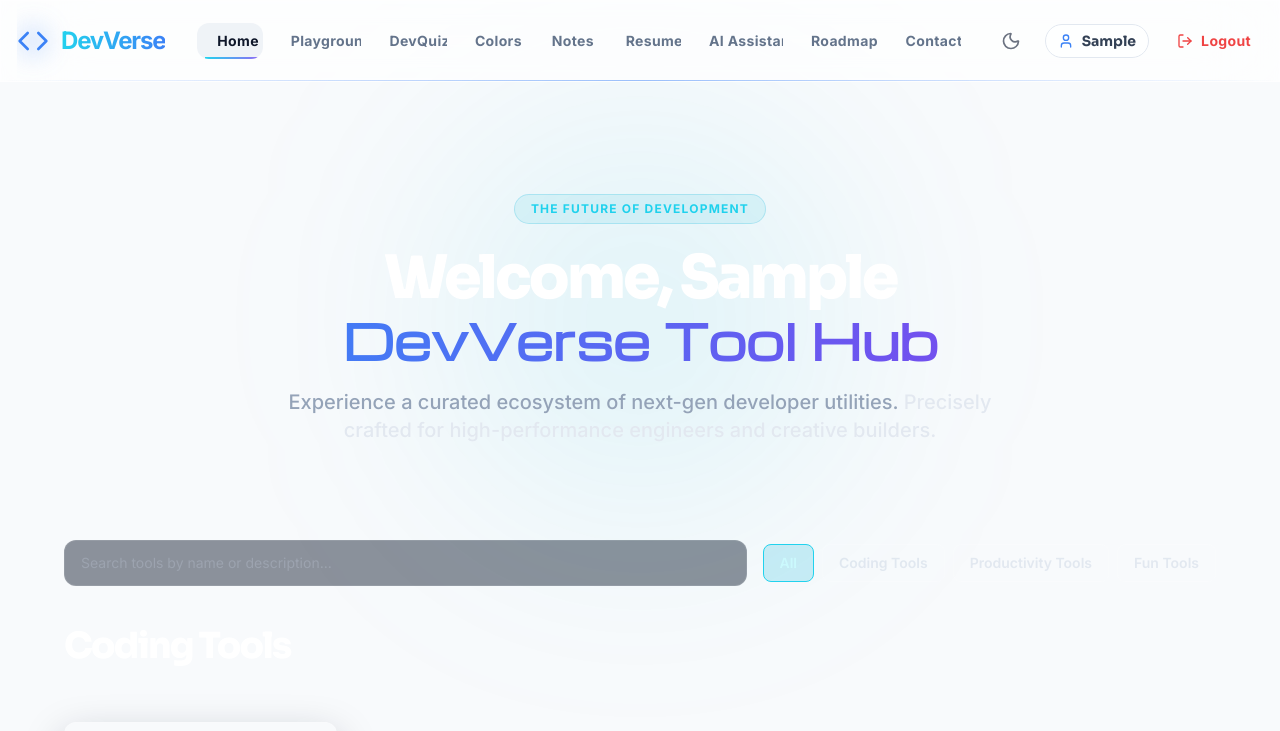
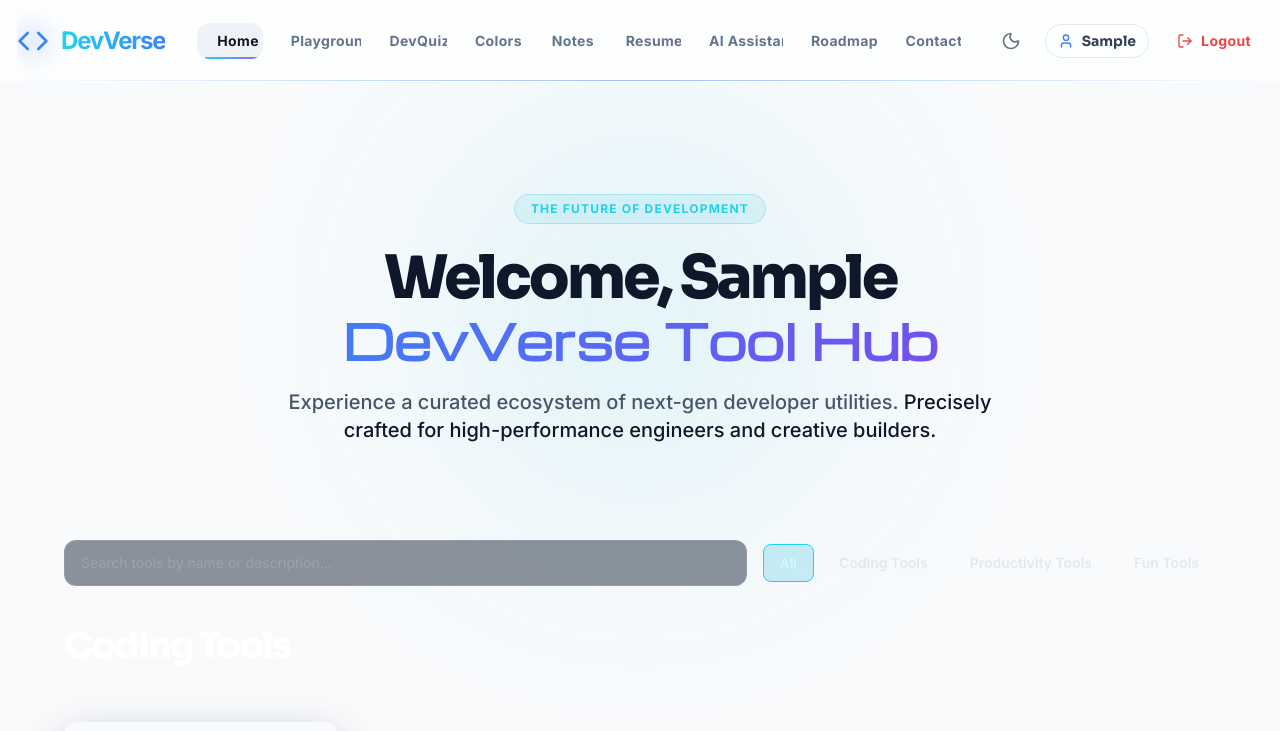
Before and after one commit to hamid154/DevVerse_frontend, a React (Vite) app: page / in a window 1280 px wide. Shown: the top 731 px of the page. Built offline with nearby package versions, Linux system fonts and the light colour scheme; no server answers; sample sign-in values are in the browser's storage.

Commit message:
fix: make typography adaptive for light mode visibility

```diff
--- a/src/index.css
+++ b/src/index.css
@@ -11,12 +11,12 @@
 
 @layer base {
   body {
-    @apply font-sans bg-[#05050A] text-slate-300 antialiased selection:bg-cyan-500/30 selection:text-cyan-200;
+    @apply font-sans bg-slate-50 dark:bg-[#05050A] text-slate-800 dark:text-slate-300 antialiased selection:bg-cyan-500/30 selection:text-cyan-200;
     line-height: 1.6;
   }
 
   h1, h2, h3 {
-    @apply font-display tracking-tighter text-white;
+    @apply font-display tracking-tighter text-slate-900 dark:text-white;
     line-height: 1.2;
   }
 
--- a/src/pages/Home.tsx
+++ b/src/pages/Home.tsx
@@ -39,13 +39,13 @@ export default function Home() {
             The Future of Development
           </span>
           <h1 className="relative mb-6">
-            Welcome, <span className="text-white">{user?.name.split(' ')[0] || 'Dev'}</span>
+            Welcome, <span className="text-slate-900 dark:text-white">{user?.name.split(' ')[0] || 'Dev'}</span>
             <span className="block text-gradient-premium mt-2 font-accent tracking-normal text-3xl md:text-5xl">DevVerse Tool Hub</span>
           </h1>
 
-          <p className="relative text-lg md:text-xl text-slate-400 max-w-3xl mx-auto leading-relaxed font-medium">
+          <p className="relative text-lg md:text-xl text-slate-600 dark:text-slate-400 max-w-3xl mx-auto leading-relaxed font-medium">
             Experience a curated ecosystem of next-gen developer utilities.
-            <span className="text-slate-200"> Precisely crafted for high-performance engineers and creative builders.</span>
+            <span className="text-slate-900 dark:text-slate-200"> Precisely crafted for high-performance engineers and creative builders.</span>
           </p>
         </motion.div>
       </div>
```
